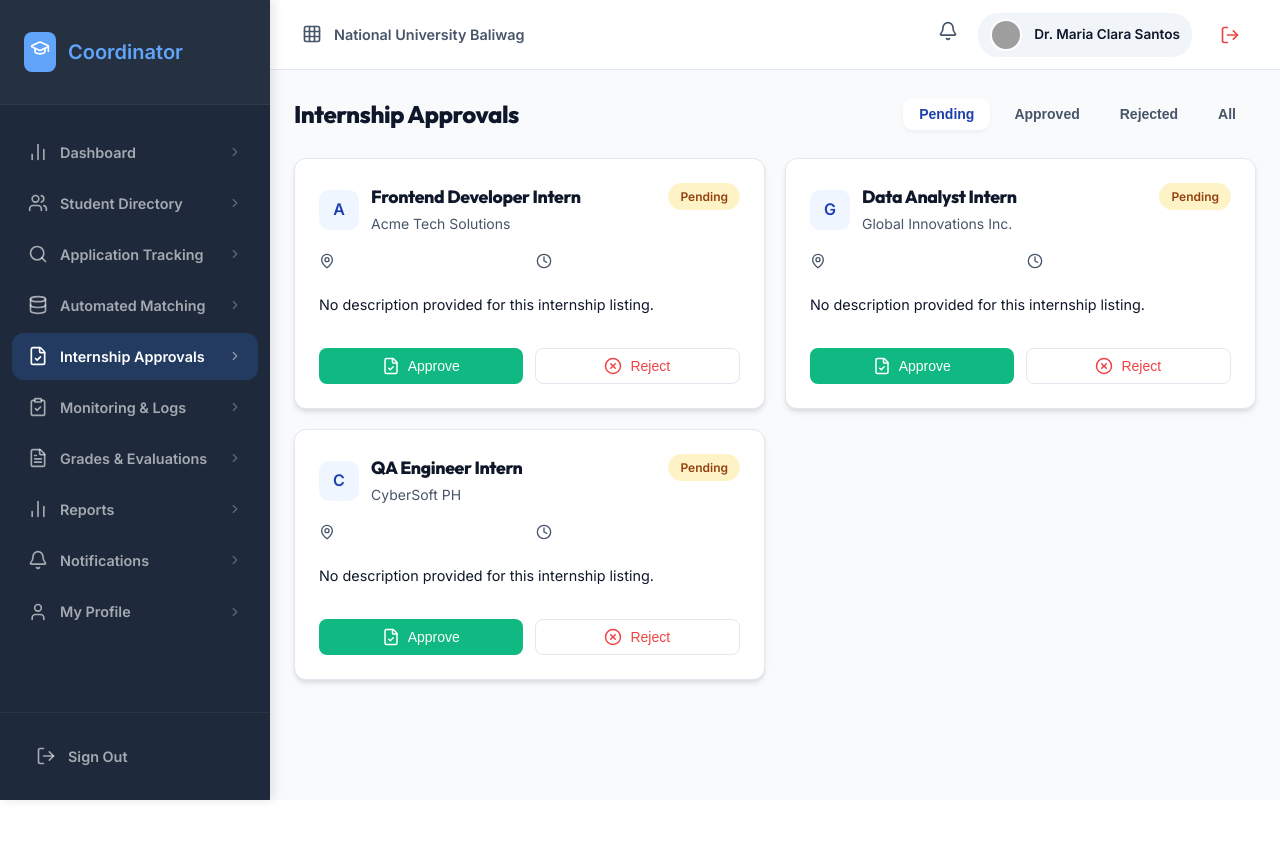
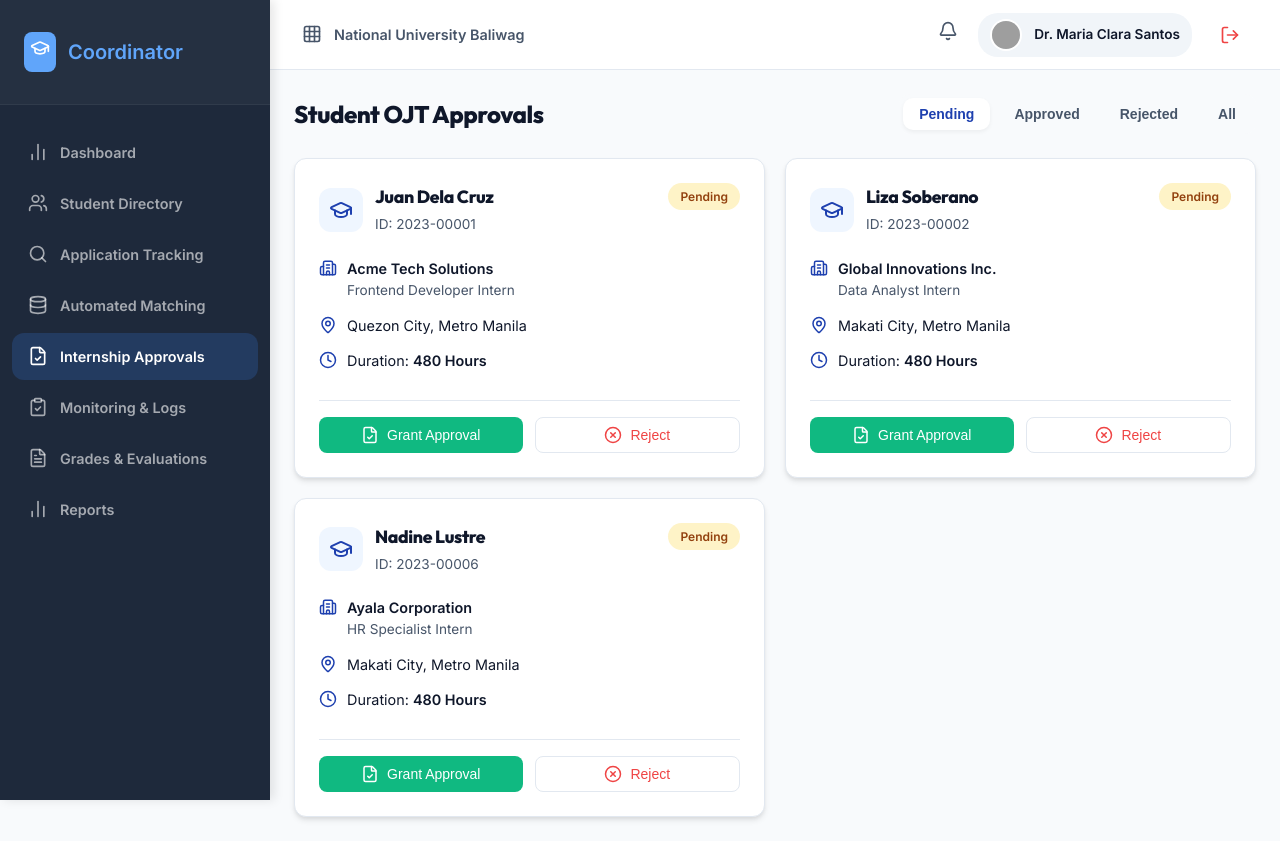
Before and after one commit to StevenBartolome/InternLink, a React (Create React App) app: page /coordinator/approvals in a window 1280 px wide. Before the commit the page ends 800 px from the top, so only its background shows below. Built offline with nearby package versions, Linux system fonts and the light colour scheme; grey boxes are pictures that could not be loaded.

Commit message:
fix/button sample in coordinator

```diff
--- a/src/components/layout/coordinator/Sidebar.jsx
+++ b/src/components/layout/coordinator/Sidebar.jsx
@@ -21,8 +21,6 @@ const Sidebar = () => {
     { name: 'Monitoring & Logs', path: '/coordinator/monitoring', icon: ClipboardCheck },
     { name: 'Grades & Evaluations', path: '/coordinator/grades', icon: FileText },
     { name: 'Reports', path: '/coordinator/reports', icon: BarChart2 },
-    { name: 'Notifications', path: '/coordinator/notifications', icon: Bell },
-    { name: 'My Profile', path: '/coordinator/profile', icon: User },
   ];
 
   const styles = {
@@ -100,24 +98,9 @@ const Sidebar = () => {
               <item.icon size={20} />
               <span>{item.name}</span>
             </div>
-            <ChevronRight size={14} style={{ opacity: 0.5 }} />
           </NavLink>
         ))}
       </nav>
-      <div style={styles.footer}>
-        <div
-          onClick={() => {
-            localStorage.removeItem('internlink_session');
-            window.location.href = '/login';
-          }}
-          style={{ ...styles.navLink(false), cursor: 'pointer' }}
-        >
-          <div style={{ display: 'flex', alignItems: 'center', gap: '12px' }}>
-            <LogOut size={20} />
-            <span>Sign Out</span>
-          </div>
-        </div>
-      </div>
     </aside>
   );
 };
--- a/src/components/layout/coordinator/Topbar.jsx
+++ b/src/components/layout/coordinator/Topbar.jsx
@@ -63,7 +63,10 @@ const Topbar = () => {
           <span style={{ fontWeight: 600, fontSize: '0.9rem' }}>{coordinatorProfile.school}</span>
         </div>
         <div style={styles.userSection}>
-          <div style={{ color: theme.colors.textMuted, cursor: 'pointer' }}>
+          <div
+            style={{ color: theme.colors.textMuted, cursor: 'pointer' }}
+            onClick={() => navigate('/coordinator/notifications')}
+          >
             <Bell size={20} />
           </div>
           <div style={styles.profile} onClick={() => navigate('/coordinator/profile')}>
--- a/src/pages/coordinator/ApplicationTrackingPage.jsx
+++ b/src/pages/coordinator/ApplicationTrackingPage.jsx
@@ -60,7 +60,7 @@ const ApplicationTrackingPage = () => {
     }),
     cardGrid: {
       display: 'grid',
-      gridTemplateColumns: isMobile ? '1fr' : 'repeat(auto-fit, minmax(320px, 1fr))',
+      gridTemplateColumns: isMobile ? '1fr' : 'repeat(auto-fill, minmax(320px, 1fr))',
       gap: '20px',
     },
     appCard: {
@@ -68,6 +68,7 @@ const ApplicationTrackingPage = () => {
       display: 'flex',
       flexDirection: 'column',
       gap: '16px',
+      maxWidth: isMobile ? '100%' : '400px',
     },
     cardHeader: {
       display: 'flex',
--- a/src/pages/coordinator/GradeManagementPage.jsx
+++ b/src/pages/coordinator/GradeManagementPage.jsx
@@ -177,7 +177,7 @@ const GradeManagementPage = () => {
                 </td>
                 <td style={styles.td}>{student.course}</td>
                 <td style={styles.td}>{student.company || 'Not Placed'}</td>
-                <td style={styles.td}>{student.renderedHours || 0} / {student.requiredHours || 400}</td>
+                <td style={styles.td}>{student.hoursRendered || 0} / {student.hoursRequired || 400}</td>
                 <td style={styles.td}>
                   {student.grade ? (
                     <span style={styles.gradeBadge(student.grade)}>{student.grade}%</span>
--- a/src/pages/coordinator/InternshipApprovalPage.jsx
+++ b/src/pages/coordinator/InternshipApprovalPage.jsx
@@ -1,29 +1,46 @@
+// src/pages/coordinator/InternshipApprovalPage.jsx
 import React, { useState } from 'react';
 import { useOutletContext } from 'react-router-dom';
 import {
-  CheckSquare, XCircle, Search,
-  MapPin, Clock, Building2,
-  ExternalLink, ChevronRight, FileCheck,
-  MoreVertical, Filter
+  CheckSquare, XCircle, MapPin, Clock, Building2,
+  ExternalLink, FileCheck, User, Briefcase, GraduationCap
 } from 'lucide-react';
 import { theme } from '../../styles/theme';
 import { commonStyles } from '../../styles/commonStyles';
-import { mockEmployerListings } from '../../services/mocks/coordinatorMockData';
+import { mockStudentPlacements } from '../../services/mocks/coordinatorMockData';
 import { useMediaQuery } from '../../hooks/useMediaQuery';
 
 const InternshipApprovalPage = () => {
   const isMobile = useMediaQuery('(max-width: 1024px)');
   const { showToast } = useOutletContext() || {};
   const [filter, setFilter] = useState('Pending');
-  const [listings, setListings] = useState(mockEmployerListings);
+  const [placements, setPlacements] = useState(mockStudentPlacements);
+  const [rejectingId, setRejectingId] = useState(null);
+  const [rejectionReason, setRejectionReason] = useState('');
 
   const handleAction = (id, newStatus) => {
-    setListings(prev => prev.map(l => l.id === id ? { ...l, status: newStatus } : l));
-    showToast && showToast(`Internship listing set to ${newStatus}`, newStatus === 'Approved' ? 'success' : 'info');
+    if (newStatus === 'Rejected' && !rejectingId) {
+      setRejectingId(id);
+      return;
+    }
+
+    if (newStatus === 'Rejected' && rejectingId) {
+      if (!rejectionReason.trim()) {
+        showToast && showToast('Please provide a reason for rejection', 'error');
+        return;
+      }
+      setPlacements(prev => prev.map(p => p.id === id ? { ...p, status: 'Rejected', remarks: rejectionReason } : p));
+      setRejectingId(null);
+      setRejectionReason('');
+      showToast && showToast('Placement rejected', 'info');
+    } else {
+      setPlacements(prev => prev.map(p => p.id === id ? { ...p, status: newStatus } : p));
+      showToast && showToast(`Internship placement ${newStatus}`, 'success');
+    }
   };
 
-  const filteredListings = listings.filter(listing =>
-    filter === 'All' || listing.status === filter
+  const filteredPlacements = placements.filter(p =>
+    filter === 'All' || p.status === filter
   );
 
   const styles = {
@@ -66,42 +83,56 @@ const InternshipApprovalPage = () => {
     }),
     grid: {
       display: 'grid',
-      gridTemplateColumns: isMobile ? '1fr' : 'repeat(auto-fit, minmax(400px, 1fr))',
+      gridTemplateColumns: isMobile ? '1fr' : 'repeat(auto-fill, minmax(400px, 1fr))',
       gap: '20px',
     },
-    listingCard: {
+    card: {
       ...commonStyles.dashboardCard,
       display: 'flex',
       flexDirection: 'column',
       gap: '16px',
+      maxWidth: isMobile ? '100%' : '500px',
+      border: `1px solid ${theme.colors.border}`,
     },
-    companyBar: {
+    studentBar: {
       display: 'flex',
       alignItems: 'center',
       gap: '12px',
     },
-    companyLogo: {
-      width: '40px',
-      height: '40px',
-      borderRadius: '10px',
+    avatar: {
+      width: '44px',
+      height: '44px',
+      borderRadius: '12px',
       backgroundColor: theme.colors.bgAccent,
       display: 'flex',
       alignItems: 'center',
       justifyContent: 'center',
       color: theme.colors.primary,
-      fontWeight: 800,
+    },
+    infoRow: {
+      display: 'flex',
+      alignItems: 'flex-start',
+      gap: '10px',
+      fontSize: '0.9rem',
+      color: theme.colors.textMain,
+    },
+    infoIcon: {
+      color: theme.colors.primary,
+      marginTop: '2px',
     },
     actions: {
       display: 'flex',
       gap: '12px',
       marginTop: '8px',
+      borderTop: `1px solid ${theme.colors.border}`,
+      paddingTop: '16px',
     }
   };
 
   return (
     <div style={styles.container}>
       <div style={styles.header}>
-        <h1 style={styles.title}>Internship Approvals</h1>
+        <h1 style={styles.title}>Student OJT Approvals</h1>
         <div style={styles.filterBar}>
           {['Pending', 'Approved', 'Rejected', 'All'].map(s => (
             <button
@@ -116,65 +147,104 @@ const InternshipApprovalPage = () => {
       </div>
 
       <div style={styles.grid}>
-        {filteredListings.map(listing => (
-          <div key={listing.id} style={styles.listingCard}>
+        {filteredPlacements.map(p => (
+          <div key={p.id} style={styles.card}>
             <div style={{ display: 'flex', justifyContent: 'space-between', alignItems: 'flex-start' }}>
-              <div style={styles.companyBar}>
-                <div style={styles.companyLogo}>{listing.companyName.charAt(0)}</div>
+              <div style={styles.studentBar}>
+                <div style={styles.avatar}>
+                  <GraduationCap size={24} />
+                </div>
                 <div>
-                  <h3 style={{ fontSize: '1.1rem', fontWeight: 700, margin: 0 }}>{listing.position}</h3>
-                  <span style={{ fontSize: '0.875rem', color: theme.colors.textMuted }}>{listing.companyName}</span>
+                  <h3 style={{ fontSize: '1.1rem', fontWeight: 700, margin: 0 }}>{p.studentName}</h3>
+                  <span style={{ fontSize: '0.85rem', color: theme.colors.textMuted }}>ID: {p.studentId}</span>
                 </div>
               </div>
               <span style={{
                 ...commonStyles.dashboardBadge,
-                ...(listing.status === 'Approved' ? commonStyles.badgeSuccess :
-                   listing.status === 'Pending' ? commonStyles.badgeWarning : commonStyles.badgeDanger)
+                ...(p.status === 'Approved' ? commonStyles.badgeSuccess :
+                   p.status === 'Pending' ? commonStyles.badgeWarning : commonStyles.badgeDanger)
               }}>
-                {listing.status}
+                {p.status}
               </span>
             </div>
 
-            <div style={{ display: 'grid', gridTemplateColumns: '1fr 1fr', gap: '12px' }}>
-              <div style={{ display: 'flex', alignItems: 'center', gap: '8px', fontSize: '0.85rem', color: theme.colors.textMuted }}>
-                <MapPin size={16} />
-                <span>{listing.location}</span>
+            <div style={{ display: 'flex', flexDirection: 'column', gap: '12px', padding: '4px 0' }}>
+              <div style={styles.infoRow}>
+                <Building2 size={18} style={styles.infoIcon} />
+                <div>
+                  <div style={{ fontWeight: 700 }}>{p.companyName}</div>
+                  <div style={{ fontSize: '0.85rem', color: theme.colors.textMuted }}>{p.position}</div>
                 </div>
-              <div style={{ display: 'flex', alignItems: 'center', gap: '8px', fontSize: '0.85rem', color: theme.colors.textMuted }}>
-                <Clock size={16} />
-                <span>{listing.type}</span>
+              </div>
+              <div style={styles.infoRow}>
+                <MapPin size={18} style={styles.infoIcon} />
+                <span>{p.location}</span>
+              </div>
+              <div style={styles.infoRow}>
+                <Clock size={18} style={styles.infoIcon} />
+                <span>Duration: <strong>{p.duration}</strong></span>
               </div>
             </div>
 
-            <p style={{ fontSize: '0.9rem', color: theme.colors.textMain, margin: '8px 0', lineClamp: 2, display: '-webkit-box', WebkitLineClamp: 2, WebkitBoxOrient: 'vertical', overflow: 'hidden' }}>
-              {listing.description || 'No description provided for this internship listing.'}
-            </p>
+            {p.status === 'Rejected' && p.remarks && (
+              <div style={{ padding: '12px', backgroundColor: '#FEF2F2', borderRadius: '8px', borderLeft: `4px solid ${theme.colors.danger}` }}>
+                <span style={{ fontSize: '0.75rem', fontWeight: 700, color: theme.colors.danger, display: 'block', marginBottom: '4px' }}>Rejection Reason:</span>
+                <p style={{ fontSize: '0.85rem', color: '#991B1B', margin: 0 }}>{p.remarks}</p>
+              </div>
+            )}
 
             <div style={styles.actions}>
-              {listing.status === 'Pending' ? (
+              {p.status === 'Pending' ? (
+                <div style={{ display: 'flex', flexDirection: 'column', gap: '12px', width: '100%' }}>
+                  {rejectingId === p.id ? (
                     <>
+                      <textarea
+                        placeholder="Provide rejection reason..."
+                        value={rejectionReason}
+                        onChange={(e) => setRejectionReason(e.target.value)}
+                        style={{ ...commonStyles.dashboardInput, minHeight: '80px', fontSize: '0.85rem' }}
+                      />
+                      <div style={{ display: 'flex', gap: '12px' }}>
+                        <button
+                          style={{ ...commonStyles.dashboardBtn, ...commonStyles.dashboardBtnPrimary, flex: 1, backgroundColor: theme.colors.danger }}
+                          onClick={() => handleAction(p.id, 'Rejected')}
+                        >
+                          Confirm Reject
+                        </button>
+                        <button
+                          style={{ ...commonStyles.dashboardBtn, ...commonStyles.dashboardBtnSecondary, flex: 1 }}
+                          onClick={() => { setRejectingId(null); setRejectionReason(''); }}
+                        >
+                          Cancel
+                        </button>
+                      </div>
+                    </>
+                  ) : (
+                    <div style={{ display: 'flex', gap: '12px' }}>
                       <button
                         style={{ ...commonStyles.dashboardBtn, ...commonStyles.dashboardBtnPrimary, flex: 1, backgroundColor: theme.colors.success }}
-                    onClick={() => handleAction(listing.id, 'Approved')}
+                        onClick={() => handleAction(p.id, 'Approved')}
                       >
                         <FileCheck size={18} />
-                    Approve
+                        Grant Approval
                       </button>
                       <button
                         style={{ ...commonStyles.dashboardBtn, ...commonStyles.dashboardBtnSecondary, flex: 1, color: theme.colors.danger }}
-                    onClick={() => handleAction(listing.id, 'Rejected')}
+                        onClick={() => setRejectingId(p.id)}
                       >
                         <XCircle size={18} />
                         Reject
                       </button>
-                </>
+                    </div>
+                  )}
+                </div>
               ) : (
                 <button
                   style={{ ...commonStyles.dashboardBtn, ...commonStyles.dashboardBtnSecondary, flex: 1 }}
-                  onClick={() => showToast && showToast(`Opening details for ${listing.companyName}...`, 'info')}
+                  onClick={() => showToast && showToast(`Viewing placement details for ${p.studentName}...`, 'info')}
                 >
                   <ExternalLink size={18} />
-                  View Listing Details
+                  View Details
                 </button>
               )}
             </div>
--- a/src/services/mocks/coordinatorMockData.js
+++ b/src/services/mocks/coordinatorMockData.js
@@ -18,6 +18,7 @@ export const mockStudents = [
     supervisor: "Engr. Roberto Reyes",
     hoursRendered: 350,
     hoursRequired: 480,
+    grade: null,
     skills: ["React", "Node.js", "SQL"],
     avatar: "https://api.dicebear.com/7.x/avataaars/svg?seed=Juan"
   },
@@ -29,8 +30,9 @@ export const mockStudents = [
     status: "Placed",
     company: "Global Innovations Inc.",
     supervisor: "Ms. Sarah Gomez",
-    hoursRendered: 400,
+    hoursRendered: 0,
     hoursRequired: 480,
+    grade: null,
     skills: ["Python", "Machine Learning", "Data Analysis"],
     avatar: "https://api.dicebear.com/7.x/avataaars/svg?seed=Liza"
   },
@@ -43,7 +45,8 @@ export const mockStudents = [
     company: null,
     supervisor: null,
     hoursRendered: 0,
-    hoursRequired: 300,
+    hoursRequired: 480,
+    grade: null,
     skills: ["Marketing", "Sales", "Customer Relations"],
     avatar: "https://api.dicebear.com/7.x/avataaars/svg?seed=Daniel"
   },
@@ -57,6 +60,7 @@ export const mockStudents = [
     supervisor: "Mr. Alex Cruz",
     hoursRendered: 480,
     hoursRequired: 480,
+    grade: 98,
     skills: ["UI/UX", "Figma", "HTML/CSS"],
     avatar: "https://api.dicebear.com/7.x/avataaars/svg?seed=Kathryn"
   },
@@ -70,6 +74,7 @@ export const mockStudents = [
     supervisor: "Mr. David Lim",
     hoursRendered: 200,
     hoursRequired: 480,
+    grade: null,
     skills: ["Java", "Spring Boot", "MySQL"],
     avatar: "https://api.dicebear.com/7.x/avataaars/svg?seed=Enrique"
   },
@@ -82,7 +87,8 @@ export const mockStudents = [
     company: "Ayala Corporation",
     supervisor: "Ms. Elena Ruiz",
     hoursRendered: 150,
-    hoursRequired: 300,
+    hoursRequired: 480,
+    grade: null,
     skills: ["Finance", "Accounting", "Excel"],
     avatar: "https://api.dicebear.com/7.x/avataaars/svg?seed=Nadine"
   },
@@ -96,6 +102,7 @@ export const mockStudents = [
     supervisor: null,
     hoursRendered: 0,
     hoursRequired: 480,
+    grade: null,
     skills: ["PHP", "Laravel", "Javascript"],
     avatar: "https://api.dicebear.com/7.x/avataaars/svg?seed=James"
   },
@@ -109,34 +116,9 @@ export const mockStudents = [
     supervisor: "Mr. Rico Blanco",
     hoursRendered: 480,
     hoursRequired: 480,
+    grade: 92,
     skills: ["C++", "C#", "Unity"],
     avatar: "https://api.dicebear.com/7.x/avataaars/svg?seed=Joshua"
-  },
-  {
-    id: "2023-00009",
-    name: "Julia Barretto",
-    course: "BSBA",
-    yearLevel: "4th Year",
-    status: "Placed",
-    company: "BDO Unibank",
-    supervisor: "Ms. Grace Poe",
-    hoursRendered: 280,
-    hoursRequired: 300,
-    skills: ["HR Management", "Recruitment", "Office Apps"],
-    avatar: "https://api.dicebear.com/7.x/avataaars/svg?seed=Julia"
-  },
-  {
-    id: "2023-00010",
-    name: "Alden Richards",
-    course: "BSIT",
-    yearLevel: "4th Year",
-    status: "Placed",
-    company: "MegaWorld",
-    supervisor: "Mr. Richard Yap",
-    hoursRendered: 100,
-    hoursRequired: 480,
-    skills: ["Java", "Android", "Git"],
-    avatar: "https://api.dicebear.com/7.x/avataaars/svg?seed=Alden"
   },
   {
     id: "2023-00011",
@@ -148,6 +130,7 @@ export const mockStudents = [
     supervisor: null,
     hoursRendered: 0,
     hoursRequired: 480,
+    grade: null,
     skills: ["Data Science", "R", "SQL"],
     avatar: "https://api.dicebear.com/7.x/avataaars/svg?seed=Maine"
   },
@@ -159,8 +142,9 @@ export const mockStudents = [
     status: "Completed",
     company: "Jollibee Foods Corp",
     supervisor: "Mr. Tony Tan",
-    hoursRendered: 300,
-    hoursRequired: 300,
+    hoursRendered: 480,
+    hoursRequired: 480,
+    grade: 90,
     skills: ["Logistics", "Operations", "Supply Chain"],
     avatar: "https://api.dicebear.com/7.x/avataaars/svg?seed=Coco"
   }
@@ -217,7 +201,7 @@ export const mockEmployerListings = [
     position: "HR Specialist Intern",
     department: "Human Resources",
     slots: 4,
-    duration: "300 Hours",
+    duration: "480 Hours",
     status: "Approved",
     dateSubmitted: "2026-03-08",
     remarks: "Approved."
@@ -228,7 +212,7 @@ export const mockEmployerListings = [
     position: "Financial Analyst Intern",
     department: "Finance",
     slots: 6,
-    duration: "300 Hours",
+    duration: "480 Hours",
     status: "Flagged",
     dateSubmitted: "2026-03-12",
     remarks: "Missing company certification document."
@@ -277,6 +261,57 @@ export const mockApplications = [
     coverLetter: "Placholder cover letter content for testing.",
     skills: mockStudents[i % mockStudents.length].skills
   }))
+];
+
+export const mockStudentPlacements = [
+  {
+    id: "PL001",
+    studentName: "Juan Dela Cruz",
+    studentId: "2023-00001",
+    companyName: "Acme Tech Solutions",
+    position: "Frontend Developer Intern",
+    location: "Quezon City, Metro Manila",
+    duration: "480 Hours",
+    status: "Pending",
+    dateAccepted: "2026-03-18",
+    remarks: ""
+  },
+  {
+    id: "PL002",
+    studentName: "Liza Soberano",
+    studentId: "2023-00002",
+    companyName: "Global Innovations Inc.",
+    position: "Data Analyst Intern",
+    location: "Makati City, Metro Manila",
+    duration: "480 Hours",
+    status: "Pending",
+    dateAccepted: "2026-03-19",
+    remarks: ""
+  },
+  {
+    id: "PL003",
+    studentName: "Enrique Gil",
+    studentId: "2023-00005",
+    companyName: "CyberSoft PH",
+    position: "QA Engineer Intern",
+    location: "BGC, Taguig City",
+    duration: "480 Hours",
+    status: "Approved",
+    dateAccepted: "2026-03-15",
+    remarks: "Approved for OJT credit."
+  },
+  {
+    id: "PL004",
+    studentName: "Nadine Lustre",
+    studentId: "2023-00006",
+    companyName: "Ayala Corporation",
+    position: "HR Specialist Intern",
+    location: "Makati City, Metro Manila",
+    duration: "480 Hours",
+    status: "Pending",
+    dateAccepted: "2026-03-20",
+    remarks: ""
+  }
 ];
 
 export const mockProgressData = {
```
Lines whose indentation alone changed are shown as unchanged.
